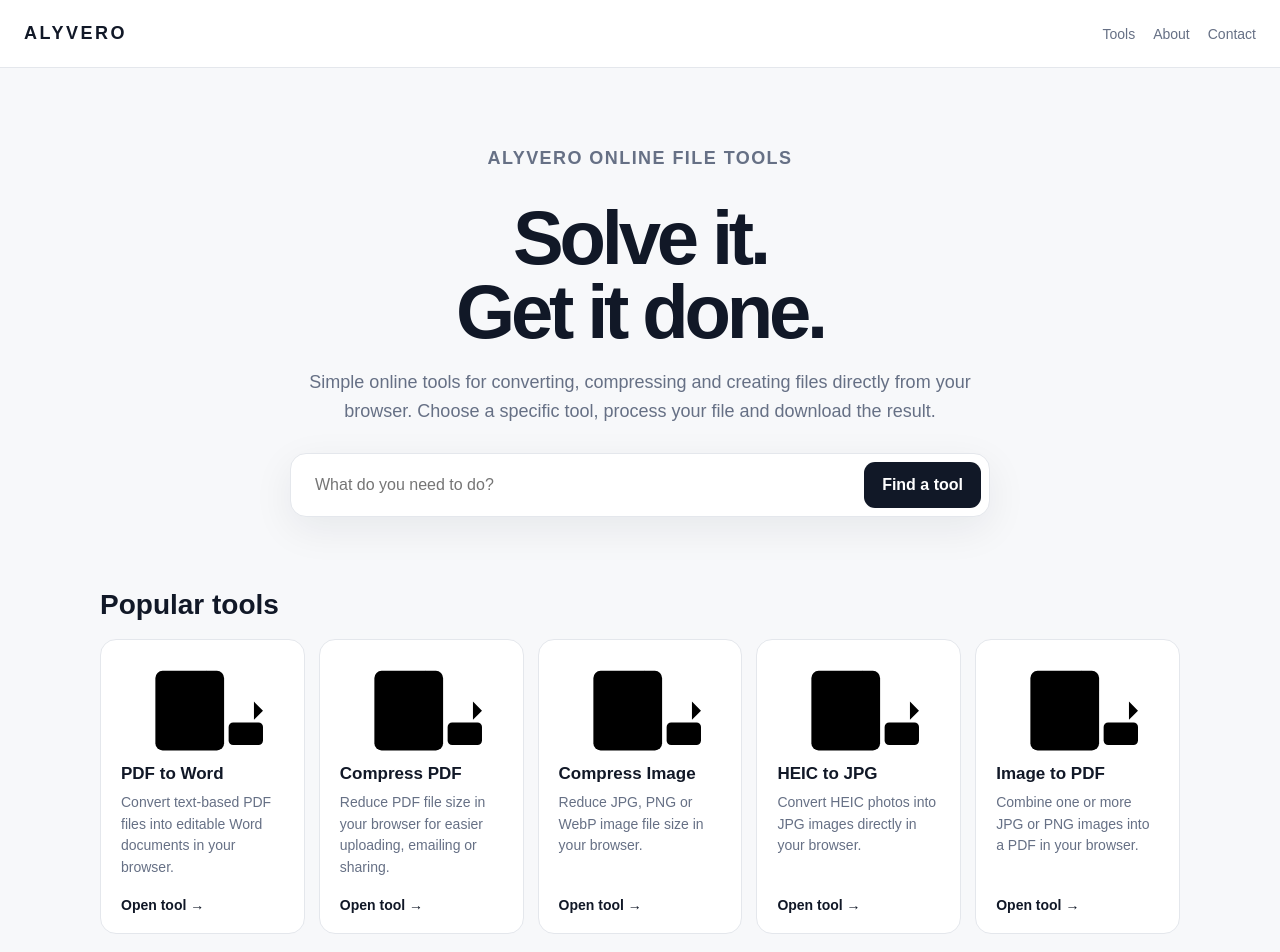
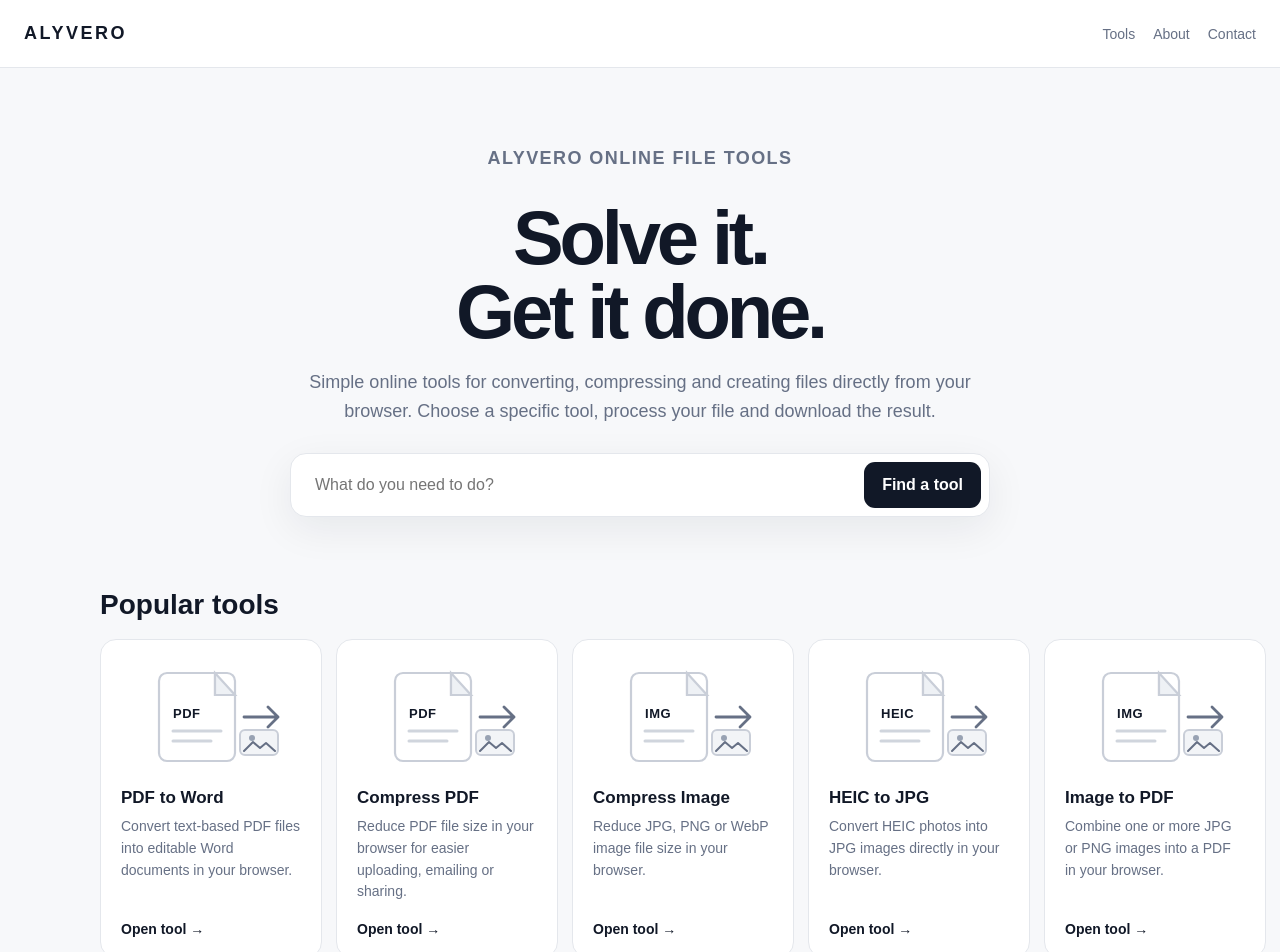
Before and after one commit to rindodi/alyvero, a Next.js app: page / in a window 1280 px wide. Shown: the top 952 px of the page. Built offline with nearby package versions, Linux system fonts and the light colour scheme.

Commit message:
feat: add styles for Alyvero visual tool illustrations

```diff
--- a/app/globals.css
+++ b/app/globals.css
@@ -96,6 +96,19 @@ main { min-height:calc(100vh - 120px); }
 .directory-card h2 { margin: 0 0 8px; font-size: 21px; }
 .directory-card p { margin: 8px 0; }
 .directory-card .tool-link { display: inline-block; margin-top: 8px; }
+
+.alyvero-mini-art { width:100%; height:112px; display:flex; align-items:center; justify-content:center; margin-bottom:16px; }
+.alyvero-mini-art svg { width:180px; height:110px; overflow:visible; }
+.art-paper { fill:#fff; stroke:#c9ced8; stroke-width:2.2; }
+.art-fold { fill:none; stroke:#c9ced8; stroke-width:2.2; }
+.art-fold-fill { fill:#eef1f5; stroke:#c9ced8; stroke-width:2.2; }
+.art-label { fill:#111827; font-size:13px; font-weight:900; letter-spacing:.04em; font-family:Arial,Helvetica,sans-serif; }
+.art-line { fill:none; stroke:#d0d5dd; stroke-width:3; stroke-linecap:round; }
+.art-arrow { fill:none; stroke:#667085; stroke-width:2.8; stroke-linecap:round; stroke-linejoin:round; }
+.art-image { fill:#f2f4f7; stroke:#c9ced8; stroke-width:2; }
+.art-sun { fill:#98a2b3; }
+.art-mountain { fill:none; stroke:#667085; stroke-width:2; stroke-linecap:round; stroke-linejoin:round; }
+
 .tool-illustration { width: 100%; height: 92px; display:block; margin-bottom:16px; overflow:visible; }
 .alyvero-illustration-sheet { fill:#fff; stroke:#cfd5df; stroke-width:2; }
 .alyvero-illustration-fold { fill:none; stroke:#cfd5df; stroke-width:2; }
```
